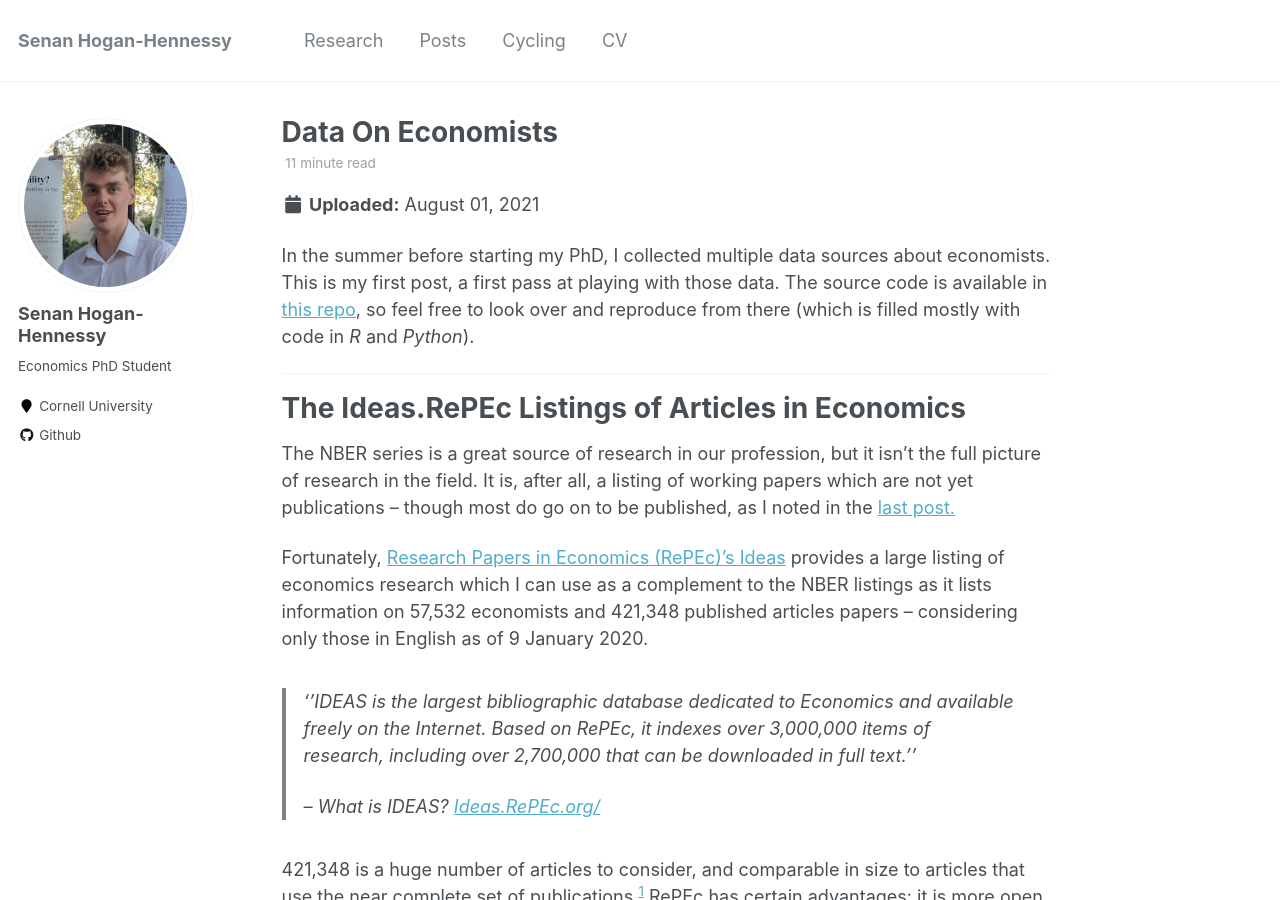
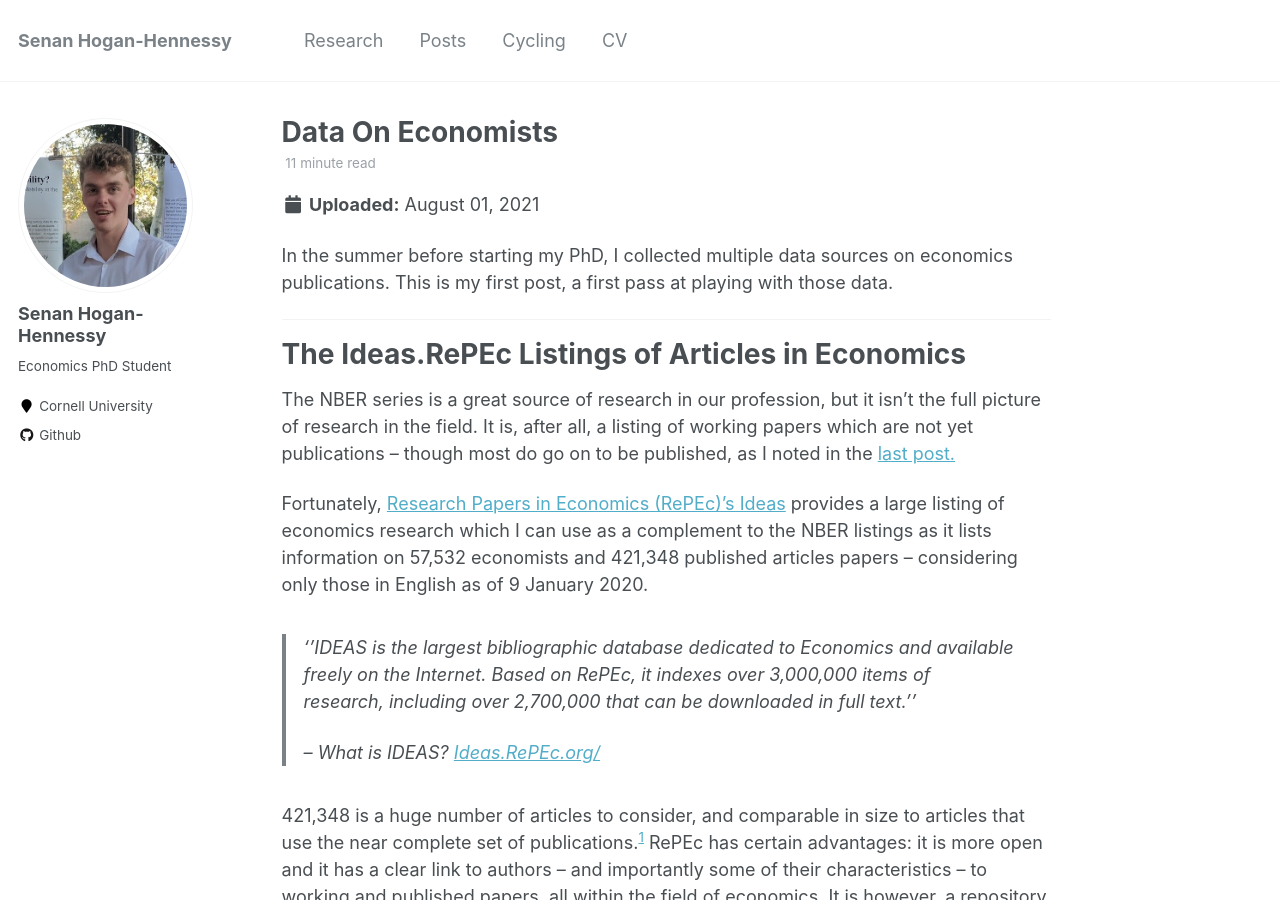
Before and after one commit to shoganhennessy/shoganhennessy.github.io, a Jekyll site: the page built from _posts/2021-08-01-data-on-economists.md, in a window 1280 px wide and 900 px high. Built offline with Jekyll 4.4.1, drawn with Linux system fonts in a browser that asks for light colours.

```diff
--- a/_posts/2021-08-01-data-on-economists.md
+++ b/_posts/2021-08-01-data-on-economists.md
@@ -1,10 +1,6 @@
-In the summer before starting my PhD, I collected multiple data sources
-about economists.
+
+In the summer before starting my PhD, I collected multiple data sources on economics publications.
 This is my first post, a first pass at playing with those data.
-The source code is available in [this
-repo](https://github.com/shoganhennessy/Econ_text_data/), so feel free
-to look over and reproduce from there (which is filled mostly with code
-in *R* and *Python*).
 
 -----
 
@@ -14,7 +10,7 @@
 isn’t the full picture of research in the field. It is, after all, a
 listing of working papers which are not yet publications – though most
 do go on to be published, as I noted in the [last
-post.](https://github.com/shoganhennessy/Econ_text_data/blob/master/Blog_post_exploration/1_NBER_working_papers.md)
+post.](https://github.com/shoganhennessy/economist-networks/blob/master/posts/1_NBER_working_papers.md)
 
 Fortunately, [Research Papers in Economics (RePEc)’s
 Ideas](https://ideas.repec.org/) provides a large listing of economics
```
Also changed, not shown: files/cv/bibliography.bib (+3 -4 lines), 1 other file.
